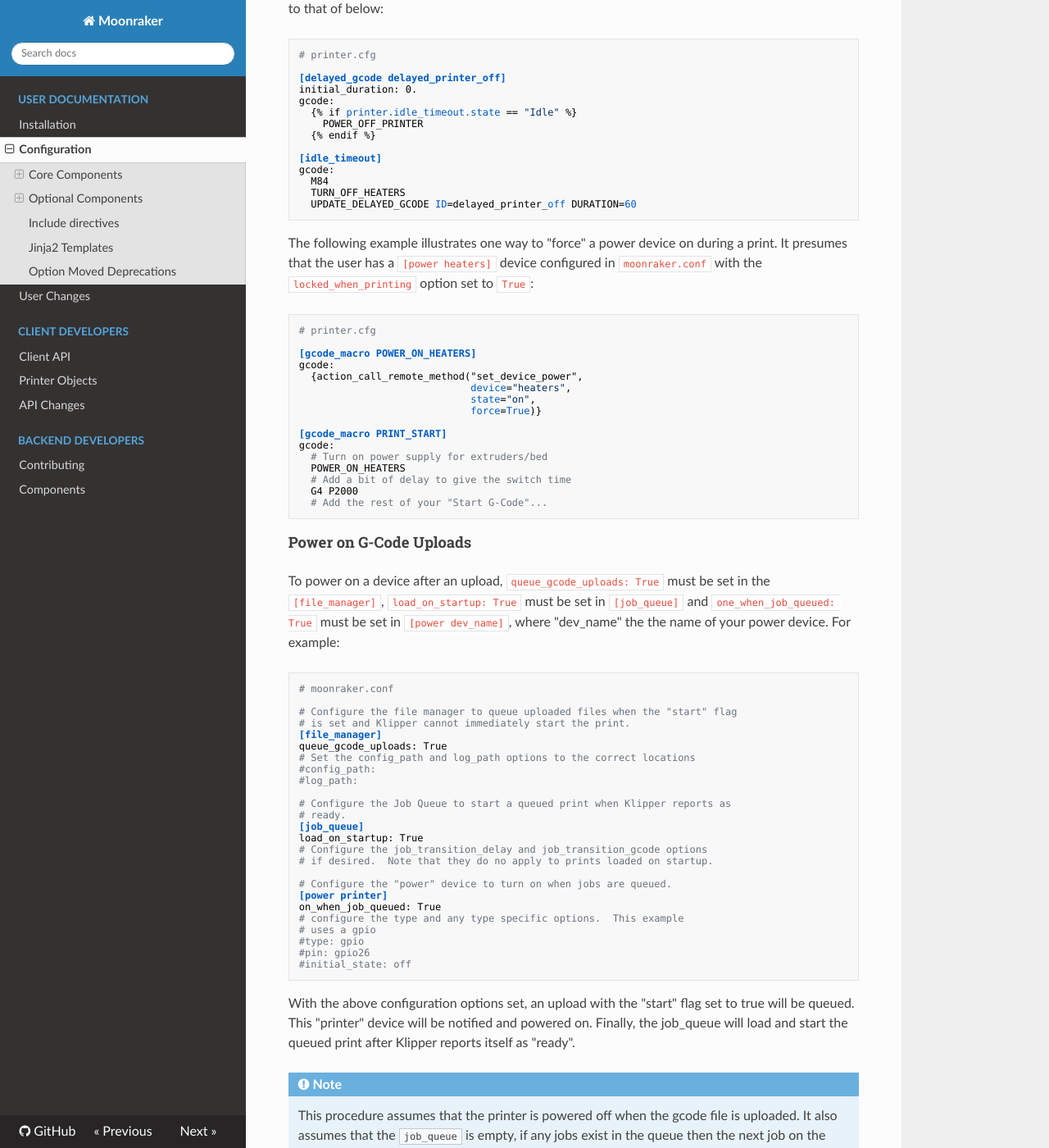
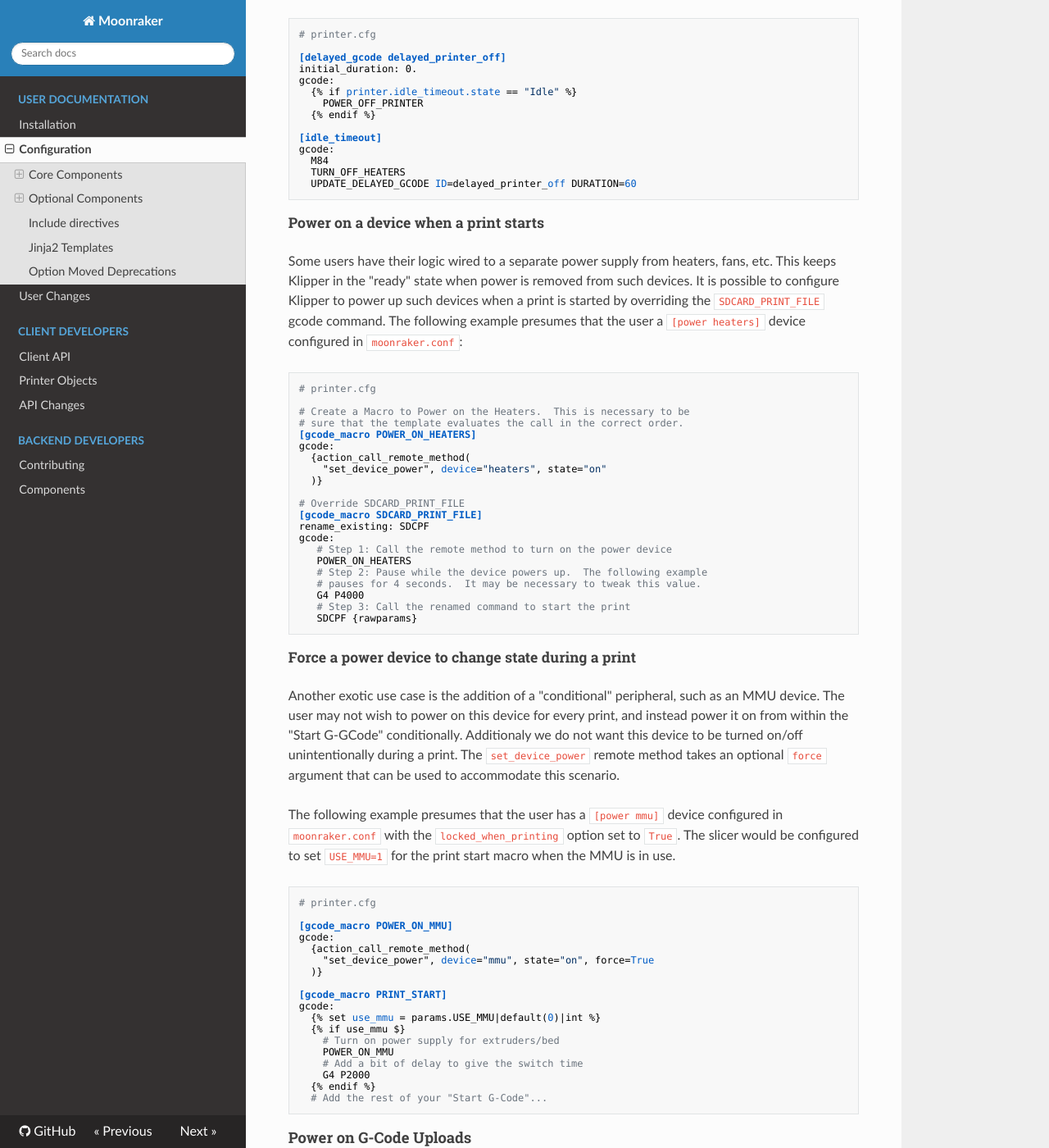
Before and after one commit to Marirossibn/moonraker, an MkDocs documentation site: the page built from docs/configuration.md, in a window 1280 px wide and 1400 px high, scrolled down 19378 px. Shown: the whole window at 82% size. Built offline with MkDocs 1.6.1, drawn with Linux system fonts in a browser that asks for light colours; nearby versions of some CDN libraries; some of the changed text lies outside the part shown.

Commit message:
docs: update power documentation
Note how to override SDCARD_PRINT_FILE to power on
a device before a print starts.

Signed-off-by:  Eric Callahan <arksine.code@gmail.com>

````diff
--- a/docs/configuration.md
+++ b/docs/configuration.md
@@ -1138,18 +1138,15 @@ with a gcode_macro, such as:
 
 [gcode_macro POWER_OFF_PRINTER]
 gcode:
-  {action_call_remote_method("set_device_power",
-                             device="printer",
-                             state="off")}
-```
-
-The `device` parameter should be the name of a configured power device.  In
-the example above a device configured as `[power printer]` will be toggled.
-
-The `state` parameter may be one of the following:
-- `on`
-- `off`
-- `toggle`
+  {action_call_remote_method(
+    "set_device_power", device="printer", state="off"
+  )}
+```
+
+The `device` parameter must be the name of a configured power device.
+The `state` parameter must be `on`, `off`, or `toggle`.  In the example above
+a device configured as `[power printer]` will be powered off.
+
 
 The `POWER_OFF_PRINTER` gcode can be run to turn off the "printer" device.
 This could be used in conjunction with Klipper's idle timeout to turn the
@@ -1172,27 +1169,73 @@ gcode:
   UPDATE_DELAYED_GCODE ID=delayed_printer_off DURATION=60
 ```
 
-The following example illustrates one way to "force" a power device on
-during a print.  It presumes that the user has a `[power heaters]` device
-configured in `moonraker.conf` with the `locked_when_printing` option
-set to `True`:
+##### Power on a device when a print starts
+
+Some users have their logic wired to a separate power supply from heaters,
+fans, etc.  This keeps Klipper in the "ready" state when power is removed
+from such devices.  It is possible to configure Klipper to power up such
+devices when a print is started by overriding the `SDCARD_PRINT_FILE` gcode
+command. The following example presumes that the user a `[power heaters]`
+device configured in `moonraker.conf`:
 
 ```ini
 # printer.cfg
 
+# Create a Macro to Power on the Heaters.  This is necessary to be
+# sure that the template evaluates the call in the correct order.
 [gcode_macro POWER_ON_HEATERS]
 gcode:
-  {action_call_remote_method("set_device_power",
-                             device="heaters",
-                             state="on",
-                             force=True)}
+  {action_call_remote_method(
+    "set_device_power", device="heaters", state="on"
+  )}
+
+# Override SDCARD_PRINT_FILE
+[gcode_macro SDCARD_PRINT_FILE]
+rename_existing: SDCPF
+gcode:
+   # Step 1: Call the remote method to turn on the power device
+   POWER_ON_HEATERS
+   # Step 2: Pause while the device powers up.  The following example
+   # pauses for 4 seconds.  It may be necessary to tweak this value.
+   G4 P4000
+   # Step 3: Call the renamed command to start the print
+   SDCPF {rawparams}
+
+```
+
+
+##### Force a power device to change state during a print
+
+Another exotic use case is the addition of a "conditional" peripheral,
+such as an MMU device.  The user may not wish to power on this device
+for every print, and instead power it on from within the "Start G-GCode"
+conditionally.  Additionaly we do not want this device to be turned on/off
+unintentionally during a print.  The `set_device_power` remote method takes
+an optional `force` argument that can be used to accommodate this scenario.
+
+The following example presumes that the user has a `[power mmu]` device
+configured in `moonraker.conf` with the `locked_when_printing` option
+set to `True`.  The slicer would be configured to set `USE_MMU=1` for
+the print start macro when the MMU is in use.
+
+```ini
+# printer.cfg
+
+[gcode_macro POWER_ON_MMU]
+gcode:
+  {action_call_remote_method(
+    "set_device_power", device="mmu", state="on", force=True
+  )}
 
 [gcode_macro PRINT_START]
 gcode:
-  # Turn on power supply for extruders/bed
-  POWER_ON_HEATERS
-  # Add a bit of delay to give the switch time
-  G4 P2000
+  {% set use_mmu = params.USE_MMU|default(0)|int %}
+  {% if use_mmu $}
+    # Turn on power supply for extruders/bed
+    POWER_ON_MMU
+    # Add a bit of delay to give the switch time
+    G4 P2000
+  {% endif %}
   # Add the rest of your "Start G-Code"...
 ```
 
@@ -1211,9 +1254,7 @@ where "dev_name" the the name of your power device.  For example:
 # is set and Klipper cannot immediately start the print.
 [file_manager]
 queue_gcode_uploads: True
-# Set the config_path and log_path options to the correct locations
-#config_path:
-#log_path:
+
 
 # Configure the Job Queue to start a queued print when Klipper reports as
 # ready.
````
